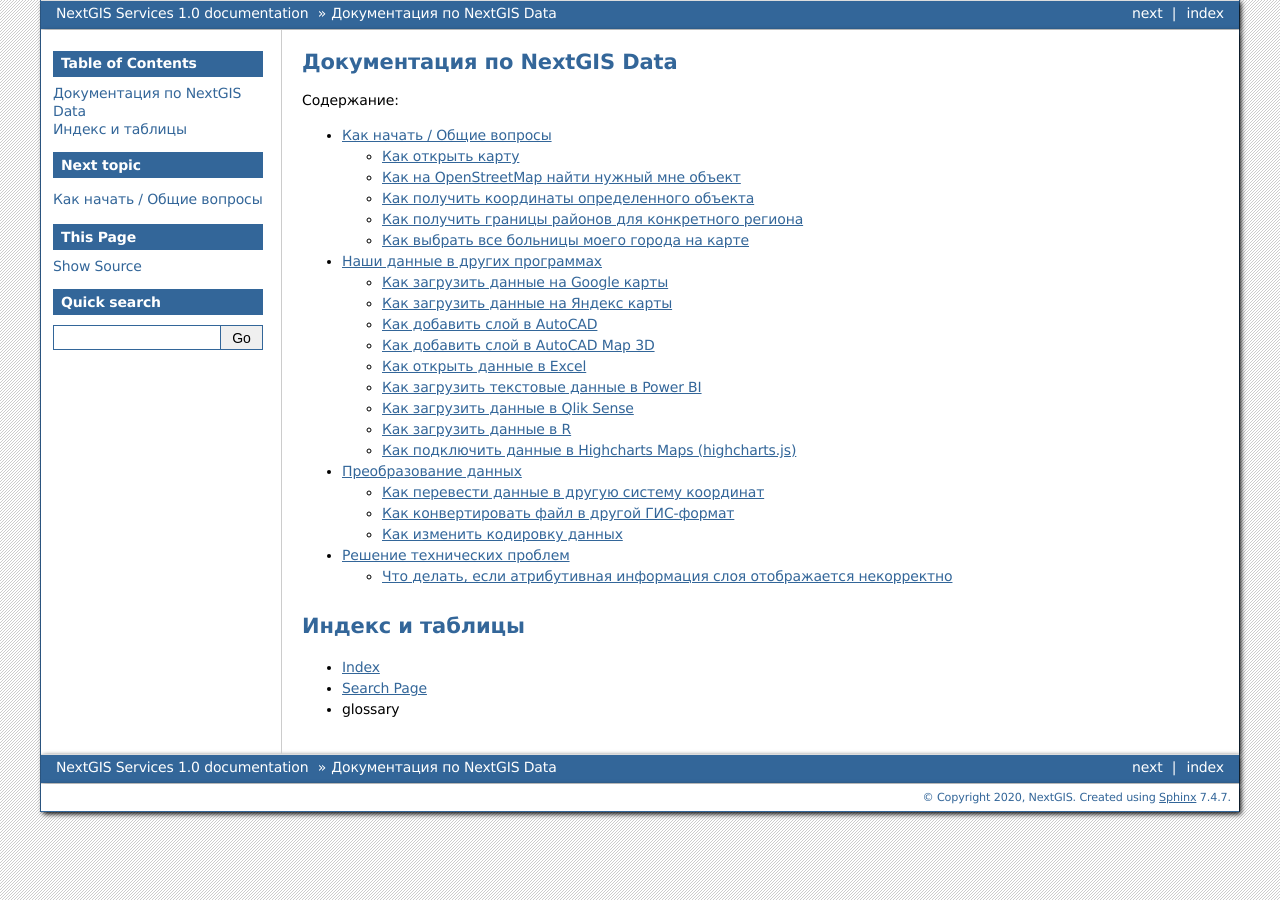
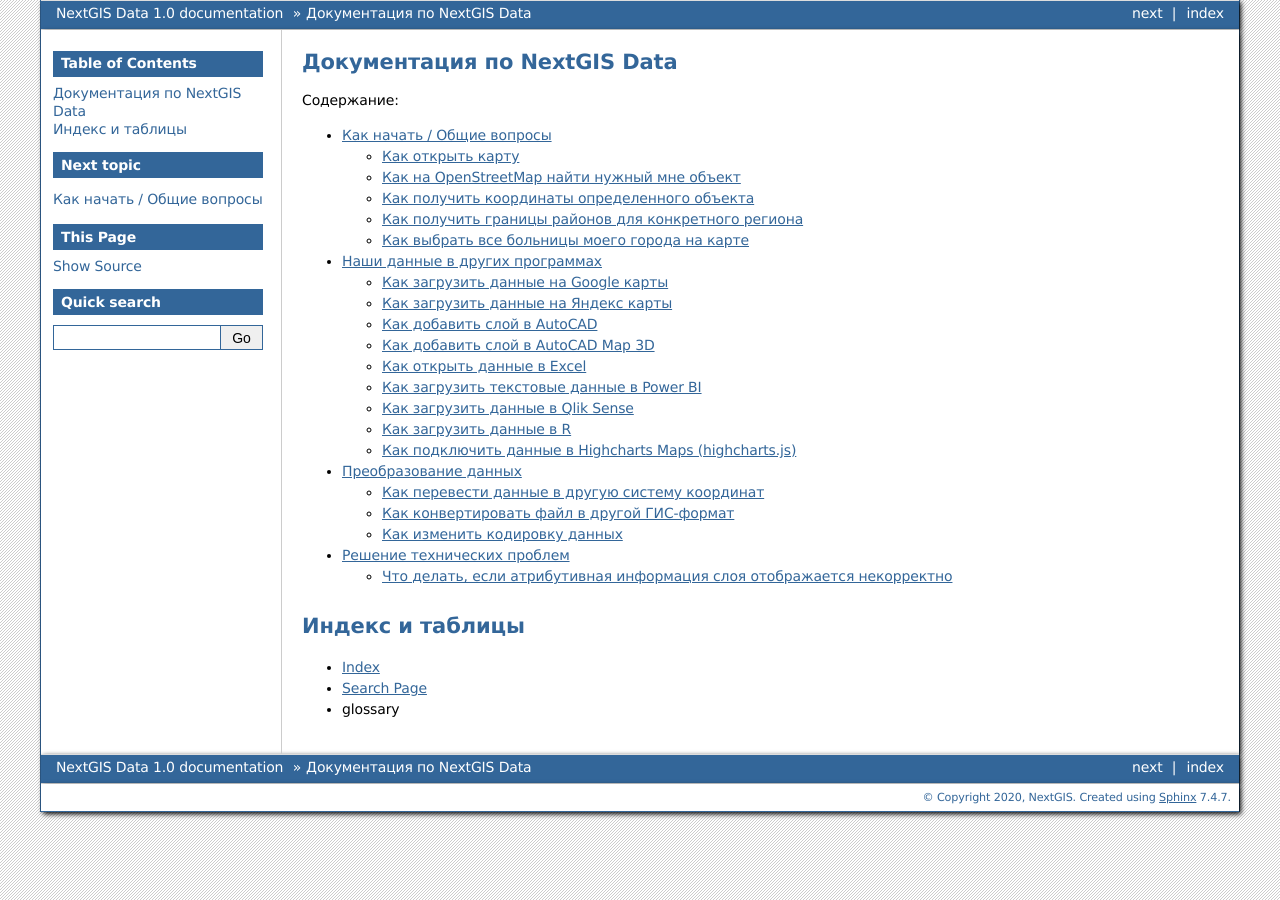
Before and after one commit to nextgis/docs_data, a Sphinx documentation site: the page built from source/index.rst, in a window 1280 px wide. Built offline with Sphinx 7.4.7, drawn with Linux system fonts in a browser that asks for light colours; formulas are drawn with MathJax 3; pages that are not in the unit, such as notebooks, are missing from menus; some of the changed lines change nothing that is shown.

Commit message:
Fix build conf.py

```diff
--- a/source/conf.py
+++ b/source/conf.py
@@ -1,25 +1,10 @@
 # -*- coding: utf-8 -*-
 #
-# NextGIS Services documentation build configuration file, created by
-# sphinx-quickstart on Tue Mar 24 15:25:22 2015.
-#
-# This file is execfile()d with the current directory set to its
-# containing dir.
-#
-# Note that not all possible configuration values are present in this
-# autogenerated file.
-#
-# All configuration values have a default; values that are commented out
-# serve to show the default.
+# NextGIS Data documentation build configuration file
 
 import sys
 import os
-import shlex
 
-# If extensions (or modules to document with autodoc) are in another directory,
-# add these directories to sys.path here. If the directory is relative to the
-# documentation root, use os.path.abspath to make it absolute, like shown here.
-#sys.path.insert(0, os.path.abspath('.'))
 sys.path.append(os.path.abspath('sphinxext'))
 
 # -- General configuration ------------------------------------------------
@@ -54,7 +39,7 @@
 master_doc = 'index'
 
 # General information about the project.
-project = u'NextGIS Services'
+project = u'NextGIS Data'
 copyright = u'2020, NextGIS'
 author = u'Команда NextGIS'
 
@@ -231,7 +216,7 @@
 
 'babel' : '\\usepackage[russian]{babel}',
 
-'fontpkg': '''
+'fontpkg': r'''
 \usepackage{dejavu}
 \usepackage{pmboxdraw}
 ''',
@@ -262,7 +247,7 @@
 # (source start file, target name, title,
 #  author, documentclass [howto, manual, or own class]).
 latex_documents = [
-  (master_doc, 'NextGISServies.tex', u'Документация по сервисам NextGIS',
+  (master_doc, 'NextGISData.tex', u'Документация по NextGIS Data',
    author, 'manual', 'true'),
 ]
 
@@ -294,7 +279,7 @@
 # One entry per manual page. List of tuples
 # (source start file, name, description, authors, manual section).
 man_pages = [
-    (master_doc, 'NextGISWEBHOWTO', u'NextGISWEBHOWTO',
+    (master_doc, 'NextGISData', u'NextGISData',
      [author], 1)
 ]
 
@@ -324,77 +309,3 @@
 
 # If true, do not generate a @detailmenu in the "Top" node's menu.
 #texinfo_no_detailmenu = False
-
-
-# -- Options for Epub output ----------------------------------------------
-
-# Bibliographic Dublin Core info.
-epub_title = project
-epub_author = author
-epub_publisher = author
-epub_copyright = copyright
-
-# The basename for the epub file. It defaults to the project name.
-#epub_basename = project
-
-# The HTML theme for the epub output. Since the default themes are not optimized
-# for small screen space, using the same theme for HTML and epub output is
-# usually not wise. This defaults to 'epub', a theme designed to save visual
-# space.
-#epub_theme = 'epub'
-
-# The language of the text. It defaults to the language option
-# or 'en' if the language is not set.
-#epub_language = ''
-
-# The scheme of the identifier. Typical schemes are ISBN or URL.
-#epub_scheme = ''
-
-# The unique identifier of the text. This can be a ISBN number
-# or the project homepage.
-#epub_identifier = ''
-
-# A unique identification for the text.
-#epub_uid = ''
-
-# A tuple containing the cover image and cover page html template filenames.
-#epub_cover = ()
-
-# A sequence of (type, uri, title) tuples for the guide element of content.opf.
-#epub_guide = ()
-
-# HTML files that should be inserted before the pages created by sphinx.
-# The format is a list of tuples containing the path and title.
-#epub_pre_files = []
-
-# HTML files shat should be inserted after the pages created by sphinx.
-# The format is a list of tuples containing the path and title.
-#epub_post_files = []
-
-# A list of files that should not be packed into the epub file.
-epub_exclude_files = ['search.html']
-
-# The depth of the table of contents in toc.ncx.
-#epub_tocdepth = 3
-
-# Allow duplicate toc entries.
-#epub_tocdup = True
-
-# Choose between 'default' and 'includehidden'.
-#epub_tocscope = 'default'
-
-# Fix unsupported image types using the Pillow.
-#epub_fix_images = False
-
-# Scale large images.
-#epub_max_image_width = 0
-
-# How to display URL addresses: 'footnote', 'no', or 'inline'.
-#epub_show_urls = 'inline'
-
-# If false, no index is generated.
-#epub_use_index = True
-
-
-# Example configuration for intersphinx: refer to the Python standard library.
-intersphinx_mapping = {'https://docs.python.org/': None}
```
